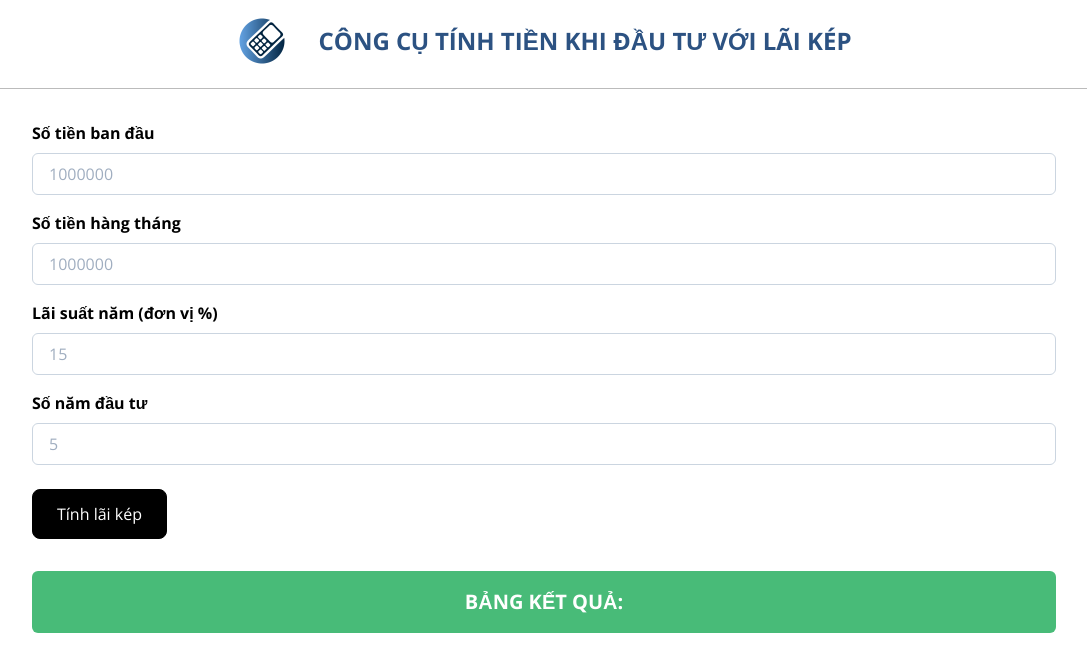
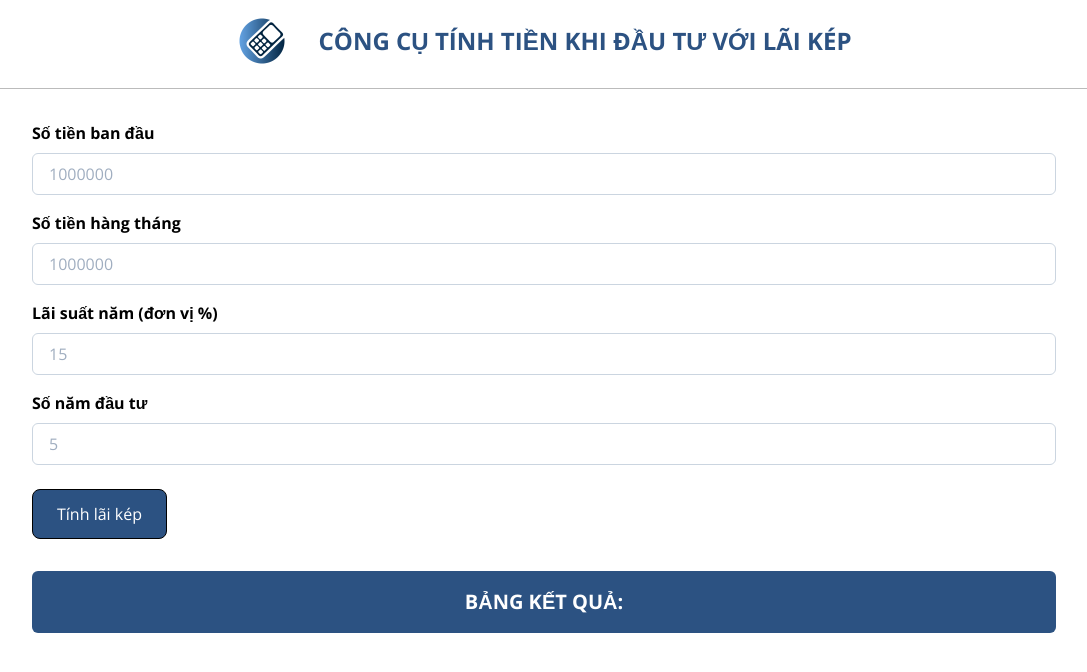
Before and after one commit to TDAK1509/tinhlai, a Nuxt app: page / in a window 1280 px wide. Shown: the top 672 px of the page, without its empty margins (96-1183 px from the left). Built offline with nearby package versions, Linux system fonts and the light colour scheme.

Commit message:
Change color all components to logo

```diff
--- a/components/CompoundInterestForm.vue
+++ b/components/CompoundInterestForm.vue
@@ -37,7 +37,7 @@
       title="Vui lòng chỉ điền số"
     />
     <button
-      class="p-3 px-6 mt-2 border border-black rounded-lg bg-black text-white hover:bg-white hover:text-black"
+      class="p-3 px-6 mt-2 border border-black rounded-lg bg-blue-800 text-white hover:bg-blue-600"
     >
       Tính lãi kép
     </button>
--- a/components/CompoundInterestTable.vue
+++ b/components/CompoundInterestTable.vue
@@ -38,8 +38,9 @@ export default Vue.extend({
 
   data() {
     return {
-      thClasses: "py-2 px-4 border border-black text-left bg-black text-white",
-      tdClasses: "py-2 px-4 border border-black"
+      thClasses:
+        "py-2 px-4 border border-blue-800 text-left bg-blue-800 text-white",
+      tdClasses: "py-2 px-4 border border-blue-800"
     };
   }
 });
--- a/pages/index.vue
+++ b/pages/index.vue
@@ -3,7 +3,7 @@
     <CompoundInterestForm @submit="onCalculate" />
 
     <h1
-      class="my-8 p-4 uppercase font-bold text-xl text-center bg-green-500 text-white rounded-md"
+      class="my-8 p-4 uppercase font-bold text-xl text-center bg-blue-800 text-white rounded-md"
     >
       BẢNG KẾT QUẢ:
     </h1>
```
